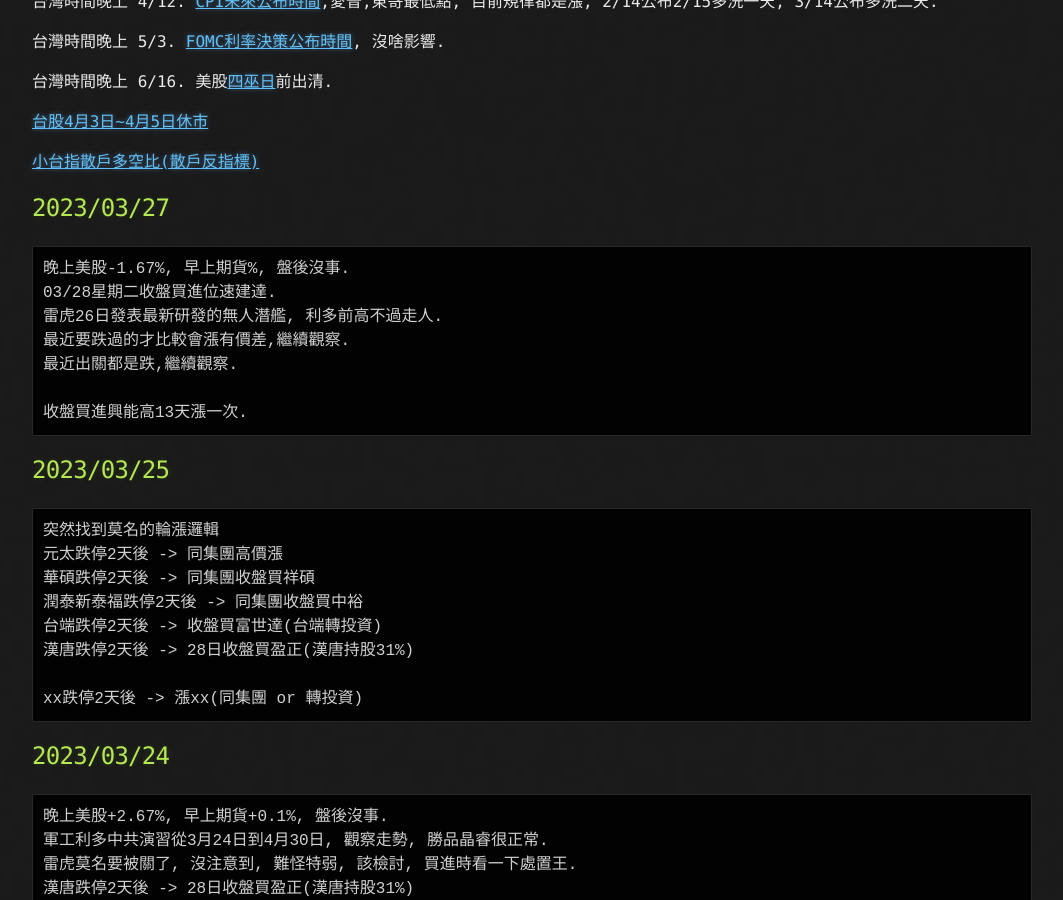
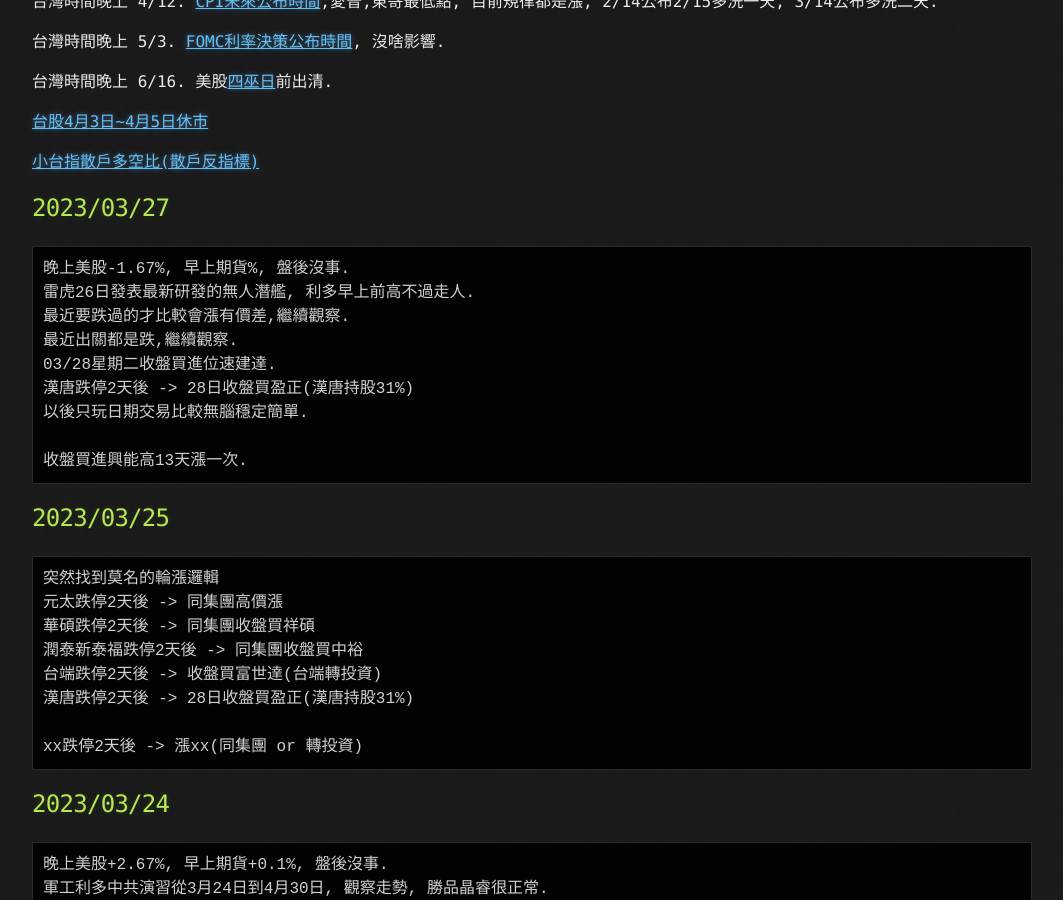
Before and after one commit to lepg5487/Stock_God, a Jekyll site: the page built from index.md, in a window 1280 px wide and 900 px high, scrolled down 468 px. Shown: the whole window, without its empty margins (108-1171 px from the left). Built offline with Jekyll 4.4.1, drawn with Linux system fonts in a browser that asks for light colours; our own code applies the rules of GitHub Pages for plain Markdown files.

Commit message:
Update index.md

````diff
--- a/index.md
+++ b/index.md
@@ -25,10 +25,12 @@
 ## 2023/03/27
 ```
 晚上美股-1.67%, 早上期貨%, 盤後沒事.
-03/28星期二收盤買進位速建達.
-雷虎26日發表最新研發的無人潛艦, 利多前高不過走人.
+雷虎26日發表最新研發的無人潛艦, 利多早上前高不過走人.
 最近要跌過的才比較會漲有價差,繼續觀察.
 最近出關都是跌,繼續觀察.
+03/28星期二收盤買進位速建達.
+漢唐跌停2天後 -> 28日收盤買盈正(漢唐持股31%)
+以後只玩日期交易比較無腦穩定簡單.
 
 收盤買進興能高13天漲一次.
 ```
````
